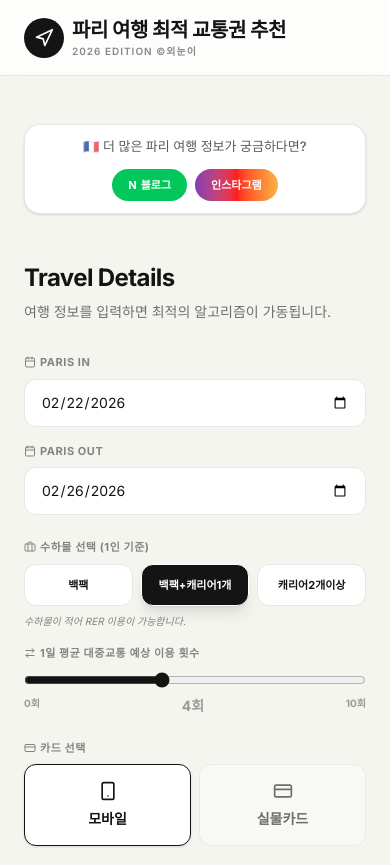
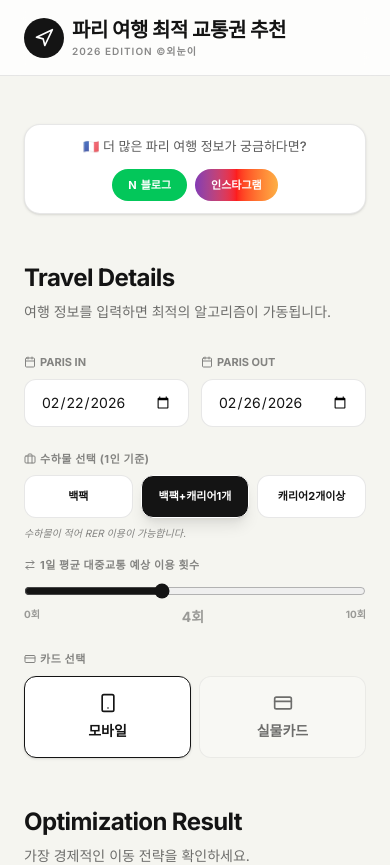
Before and after one commit to witheye1/paris-transport-2026, a React (Vite) app: page / in a window 390 px wide. Shown: the top 865 px of the page. Built offline with nearby package versions, Linux system fonts and the light colour scheme; a web font is replaced by a local one.

Commit message:
Update App.tsx

```diff
--- a/src/App.tsx
+++ b/src/App.tsx
@@ -123,34 +123,31 @@ export default function App() {
             </div>
 
             <div className="space-y-6">
-              {/* 날짜 입력 섹션 - 가로 늘어남 방지 및 사각형 유지 */}
-              <div className="flex flex-col sm:flex-row gap-4 w-full">
-                {/* Paris In */}
+              {/* 어제처럼 깔끔한 크기로 고정하면서 '완료' 버튼도 살리는 코드 */}
+              <div className="flex gap-3 w-full">
                 <div className="flex-1 min-w-0 space-y-2">
-                  <label className="text-[11px] uppercase tracking-wider font-bold opacity-50 flex items-center gap-1">
-                    <Calendar size={12} /> PARIS IN
+                  <label className="text-[11px] uppercase font-bold opacity-50 flex items-center gap-1">
+                    <Calendar size={12} /> Paris in
                   </label>
                   <input
                     type="date"
                     name="arrivalDate"
                     value={input.arrivalDate}
                     onChange={handleInputChange}
-                    /* block과 w-full을 주되, 부모의 min-w-0이 너비를 제어합니다 */
-                    className="block w-full bg-white border border-[#141414]/10 rounded-xl px-4 py-2.5 min-h-[48px] text-sm focus:outline-none transition-all box-border"
+                    /* 어제 코드에서 appearance-none만 빼고 너비를 고정했습니다 */
+                    className="w-full bg-white border border-[#141414]/10 rounded-xl px-4 py-3 min-h-[48px] text-sm focus:outline-none block box-border"
                   />
                 </div>
-
-                {/* Paris Out */}
                 <div className="flex-1 min-w-0 space-y-2">
-                  <label className="text-[11px] uppercase tracking-wider font-bold opacity-50 flex items-center gap-1">
-                    <Calendar size={12} /> PARIS OUT
+                  <label className="text-[11px] uppercase font-bold opacity-50 flex items-center gap-1">
+                    <Calendar size={12} /> Paris out
                   </label>
                   <input
                     type="date"
                     name="departureDate"
                     value={input.departureDate}
                     onChange={handleInputChange}
-                    className="block w-full bg-white border border-[#141414]/10 rounded-xl px-4 py-2.5 min-h-[48px] text-sm focus:outline-none transition-all box-border"
+                    className="w-full bg-white border border-[#141414]/10 rounded-xl px-4 py-3 min-h-[48px] text-sm focus:outline-none block box-border"
                   />
                 </div>
               </div>
```
